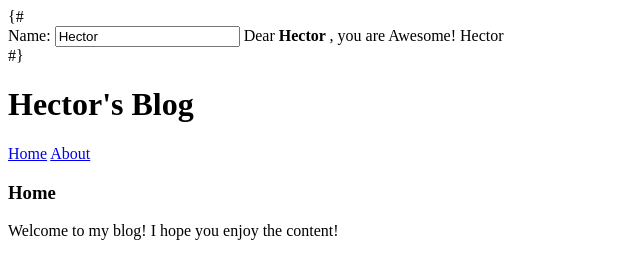
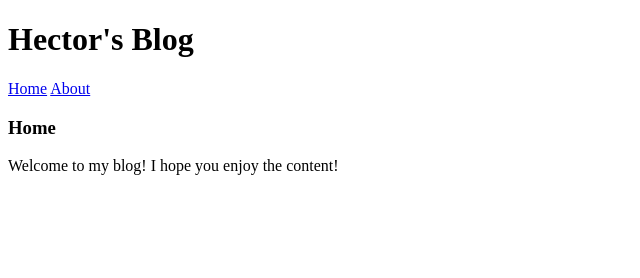
Before and after one commit to hangulo/Pin_clone_working, a plain HTML site: page static/index.html in a window 1280 px wide. Shown: the whole page, without its empty margins (0-640 px from the left). Drawn offline with Linux system fonts and the light colour scheme; some packages are replaced by stand-ins of ours.

Commit message:
Removed the test angular box

```diff
--- a/static/index.html
+++ b/static/index.html
@@ -5,12 +5,6 @@
     <title>Routing</title>
 </head>
 <body>
-
-{#<div >
-    Name: <input type="text" ng-model="app.name">
-    Dear <b>{{app.name}} </b>,  you are Awesome! {{app.name}}
-</div>#}
-
 
 <div class="container">
     <header>
```
